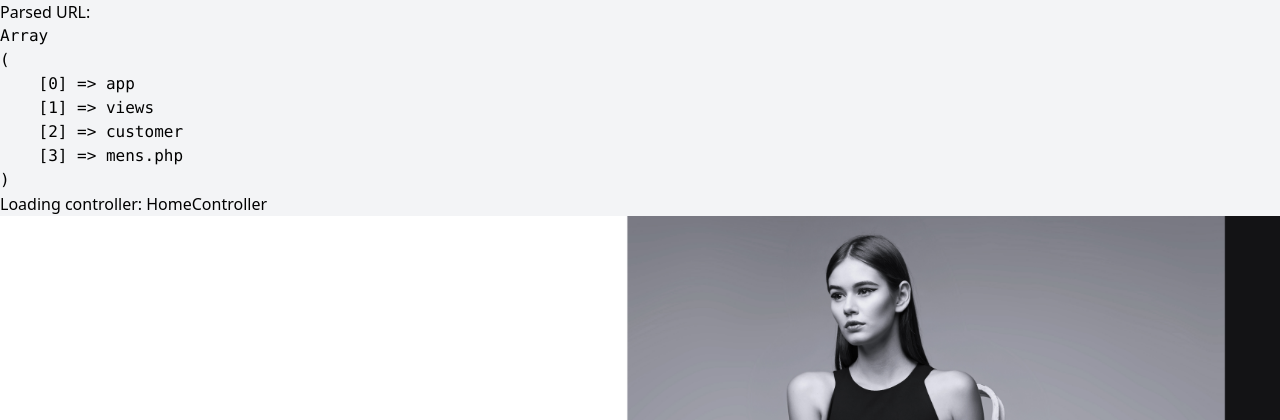
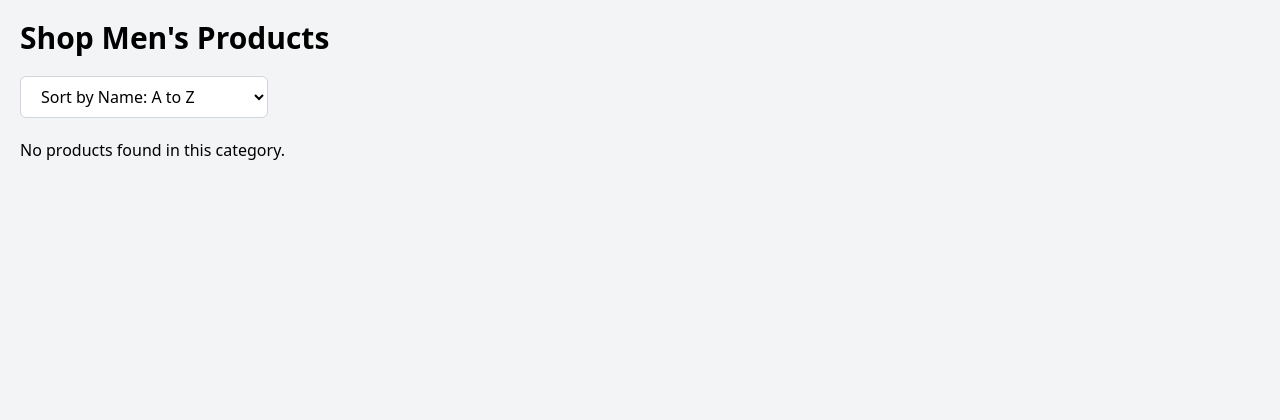
Before and after one commit to HannanLK/Clothing-store, a PHP site: page /clothing-store/app/views/customer/mens.php in a window 1280 px wide. Shown: the top 420 px of the page. After the commit the page ends 160 px from the top, so only its background shows below. Run offline with PHP 8.4, Linux system fonts and the light colour scheme; data that the repository does not hold is empty; some libraries are stand-ins or nearby versions.

Commit message:
created mens product

```diff
--- a/app/core/App.php
+++ b/app/core/App.php
@@ -24,6 +24,10 @@ class App {
             else {
                 $this->controller = 'AdminController'; // Default to AdminController for other admin routes
             }
+        }
+        // Handle customer routes like mens, womens, and accessories
+        else if (isset($url[0]) && in_array(strtolower($url[0]), ['mens', 'womens', 'accessories'])) {
+            $this->controller = 'ProductController';
         }
         // Manually map 'products' to 'ProductController'
         else if (isset($url[0]) && strtolower($url[0]) == 'products') {
--- a/app/models/ProductModel.php
+++ b/app/models/ProductModel.php
@@ -18,7 +18,7 @@ class ProductModel {
         // Default query
         $query = 'SELECT * FROM products WHERE category_id = (SELECT id FROM categories WHERE name = :category)';
 
-        // Modify query based on sort option
+        // Modify query based on the selected sort option
         switch ($sortOption) {
             case 'name_asc':
                 $query .= ' ORDER BY name ASC';
@@ -40,7 +40,7 @@ class ProductModel {
                 break;
         }
 
-        // Prepare and execute query
+        // Execute the query and return results
         $this->db->query($query);
         $this->db->bind(':category', $category);
         return $this->db->resultSet();
@@ -89,4 +89,12 @@ class ProductModel {
         $this->db->query("SELECT * FROM products WHERE is_featured = 1 LIMIT 4");
         return $this->db->resultSet();
     }
+
+    // Method to fetch products by category
+    public function getProductsByCategory($category) {
+        // Create the query to fetch products based on category
+        $this->db->query('SELECT * FROM products WHERE category_id = (SELECT id FROM categories WHERE name = :category)');
+        $this->db->bind(':category', $category);
+        return $this->db->resultSet();
+    }
 }
--- a/app/route.php
+++ b/app/route.php
@@ -3,6 +3,11 @@
 $routes = [
     //Home Page
     '' => 'HomeController@index',
+
+    //Navigating Pages for Customers
+    'mens' => 'ProductController@mens',
+    'womens' => 'ProductController@womens',
+    'accessories' => 'ProductController@accessories',
 
     // Product routes
     'products/mens' => 'ProductController@mens',      // Men's products page
--- /dev/null
+++ b/app/views/customer/mens.php
@@ -0,0 +1,49 @@
+<!DOCTYPE html>
+<html lang="en">
+<head>
+    <meta charset="UTF-8">
+    <meta name="viewport" content="width=device-width, initial-scale=1.0">
+    <title>Shop Men's Products</title>
+    <script src="https://cdn.tailwindcss.com"></script> <!-- Tailwind CSS -->
+</head>
+<body class="bg-gray-100">
+
+    <div class="container mx-auto p-5">
+        <h1 class="text-3xl font-bold mb-5">Shop Men's Products</h1>
+
+        <!-- Sort Dropdown -->
+        <select id="sortProducts" class="bg-white border border-gray-300 px-4 py-2 rounded-md mb-5">
+            <option value="name_asc" <?= isset($data['sortOption']) && $data['sortOption'] == 'name_asc' ? 'selected' : '' ?>>Sort by Name: A to Z</option>
+            <option value="name_desc" <?= isset($data['sortOption']) && $data['sortOption'] == 'name_desc' ? 'selected' : '' ?>>Sort by Name: Z to A</option>
+            <option value="price_asc" <?= isset($data['sortOption']) && $data['sortOption'] == 'price_asc' ? 'selected' : '' ?>>Sort by Price: Low to High</option>
+            <option value="price_desc" <?= isset($data['sortOption']) && $data['sortOption'] == 'price_desc' ? 'selected' : '' ?>>Sort by Price: High to Low</option>
+            <option value="date_new" <?= isset($data['sortOption']) && $data['sortOption'] == 'date_new' ? 'selected' : '' ?>>Sort by Date: Newest First</option>
+            <option value="date_old" <?= isset($data['sortOption']) && $data['sortOption'] == 'date_old' ? 'selected' : '' ?>>Sort by Date: Oldest First</option>
+        </select>
+
+        <!-- Product Grid -->
+        <div class="grid grid-cols-1 sm:grid-cols-2 md:grid-cols-3 lg:grid-cols-4 gap-6">
+            <?php if (!empty($data['products'])): ?>
+                <?php foreach ($data['products'] as $product): ?>
+                    <div class="product-item bg-white rounded-lg shadow-md p-4">
+                        <img src="/clothing-store/public/images/mens/<?= $product['image'] ?>" alt="<?= htmlspecialchars($product['name']) ?>" class="w-full h-64 object-cover rounded-lg mb-2">
+                        <strong class="text-lg font-semibold"><?= htmlspecialchars($product['name']) ?></strong><br>
+                        <span class="text-gray-700">$<?= htmlspecialchars($product['price']) ?></span><br>
+                        <p class="text-gray-600 text-sm mb-2"><?= htmlspecialchars($product['description']) ?></p><br>
+                    </div>
+                <?php endforeach; ?>
+            <?php else: ?>
+                <p>No products found in this category.</p>
+            <?php endif; ?>
+        </div>
+    </div>
+
+    <script>
+        // Trigger sorting when a new option is selected
+        document.getElementById('sortProducts').addEventListener('change', function() {
+            const selectedSort = this.value;
+            window.location.href = `/clothing-store/public/mens?sort=${selectedSort}`;
+        });
+    </script>
+</body>
+</html>
```
Also changed, not shown: app/controllers/ProductController.php (+14 -5 lines).
